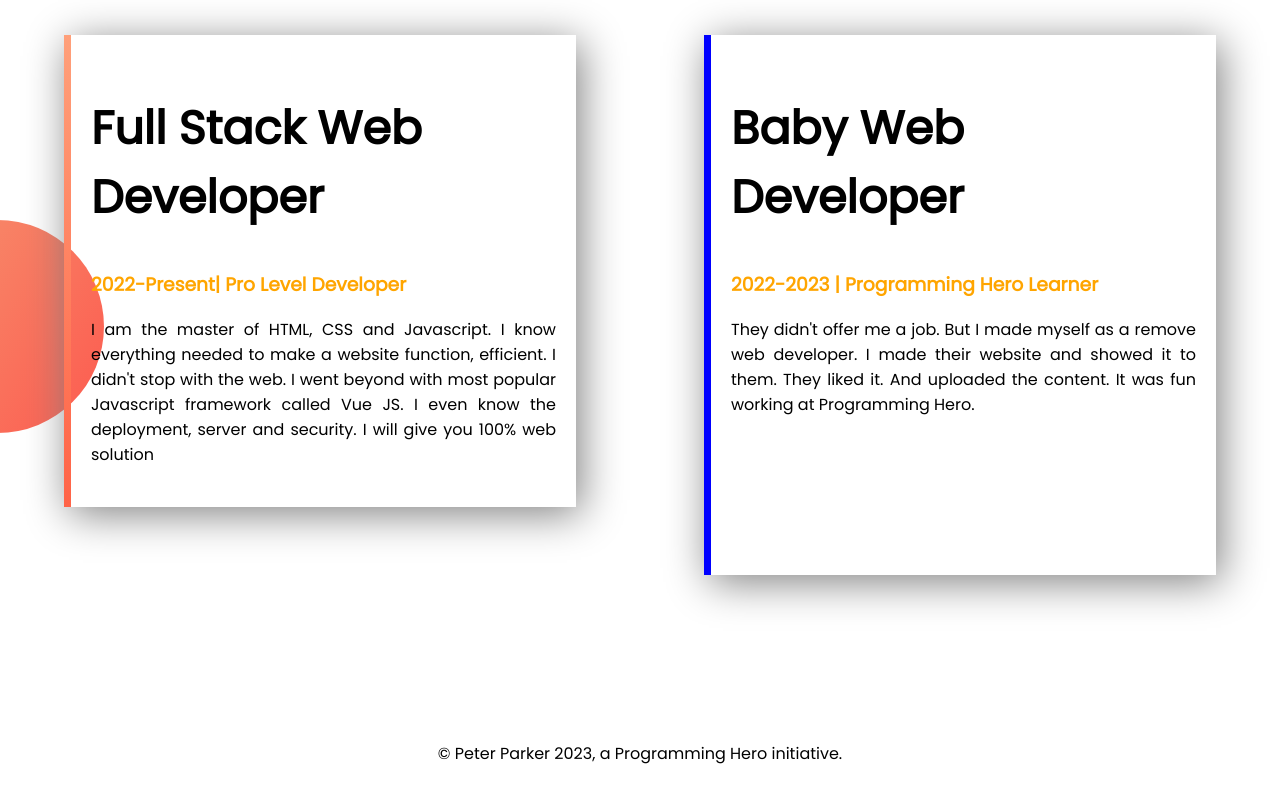
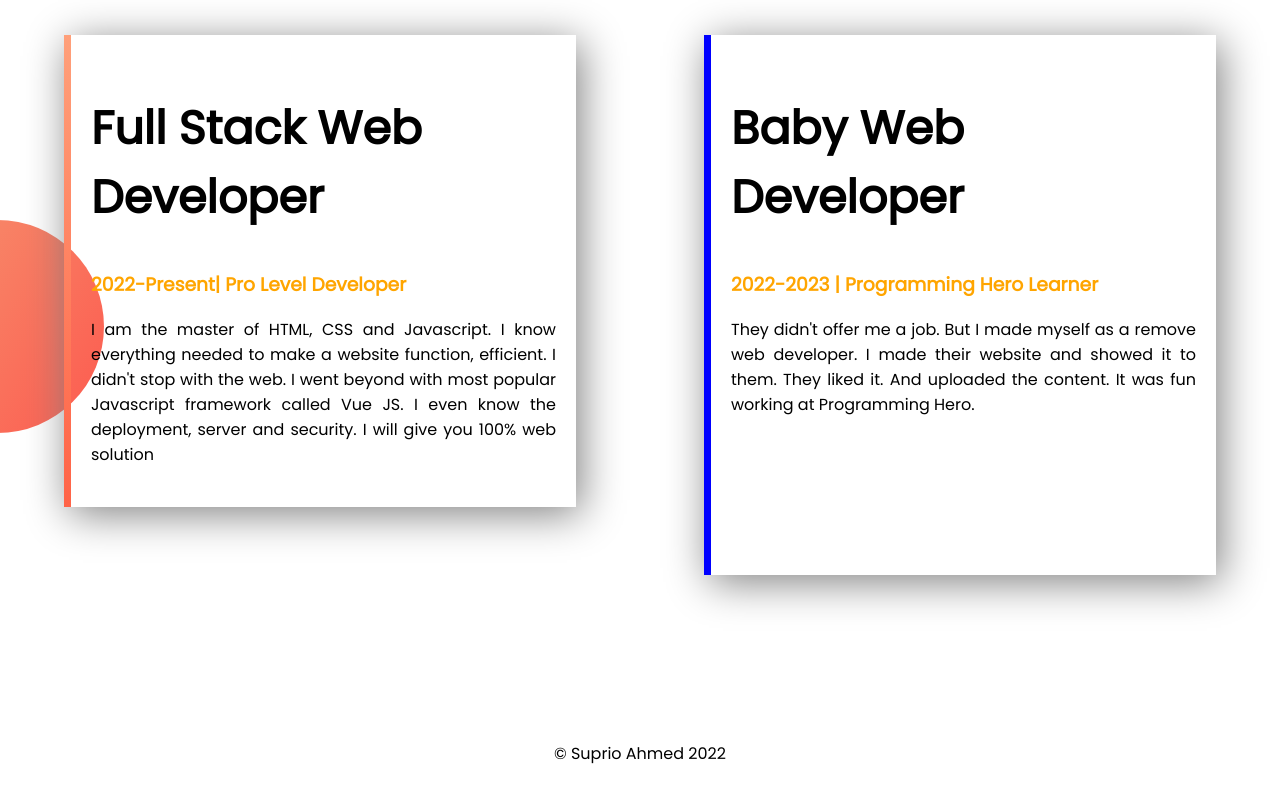
Before and after one commit to suprioahmed/developer-portfolio, a plain HTML site: page index.html in a window 1280 px wide. Shown: the part 1410-2196 px from the top of the page. Drawn offline with Linux system fonts and the light colour scheme.

Commit message:
complete

```diff
--- a/index.html
+++ b/index.html
@@ -83,7 +83,7 @@
     </div>
     </section>
     <footer>
-        <p>© Peter Parker 2023, a Programming Hero initiative.</p>
+        <p>© Suprio Ahmed 2022</p>
     </footer>
   </body>
 </html>
```
